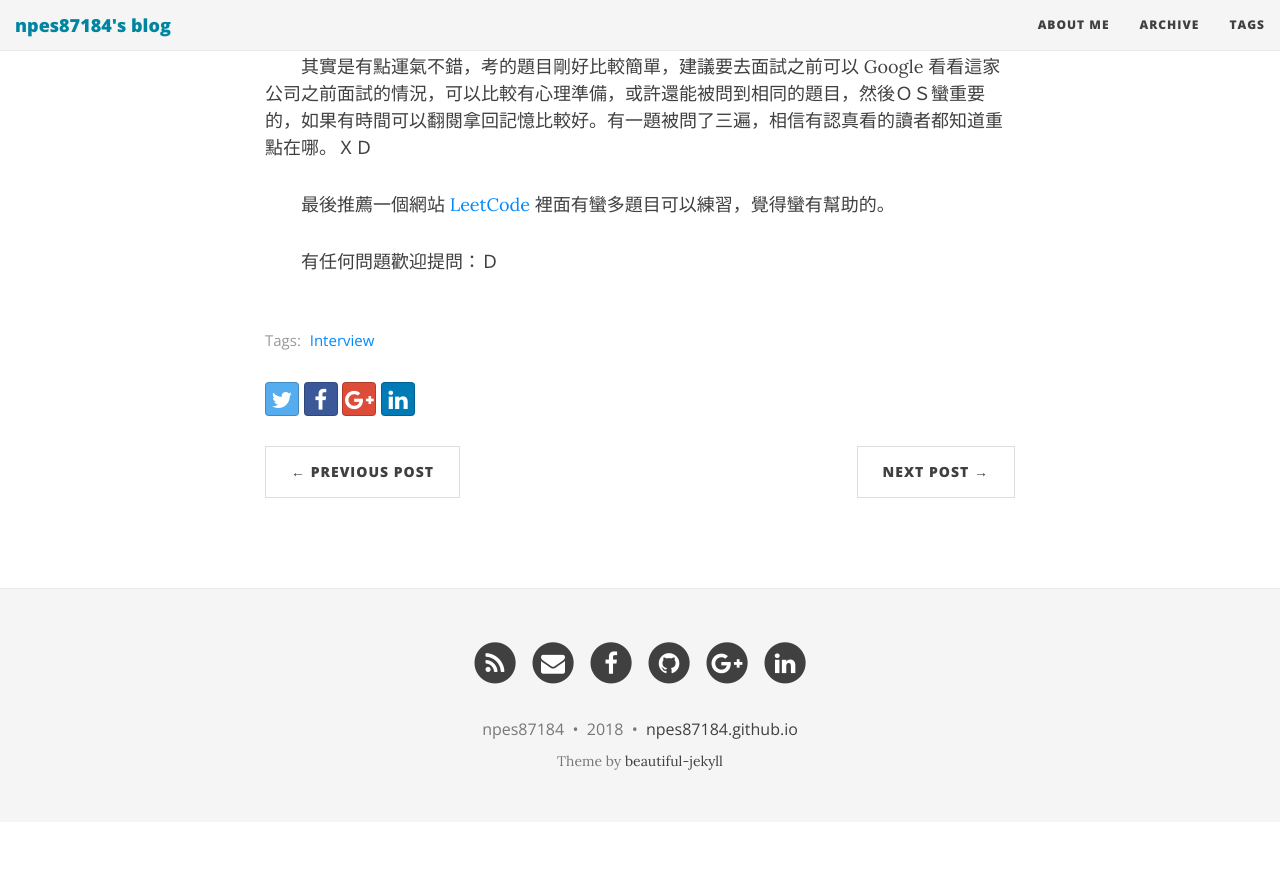
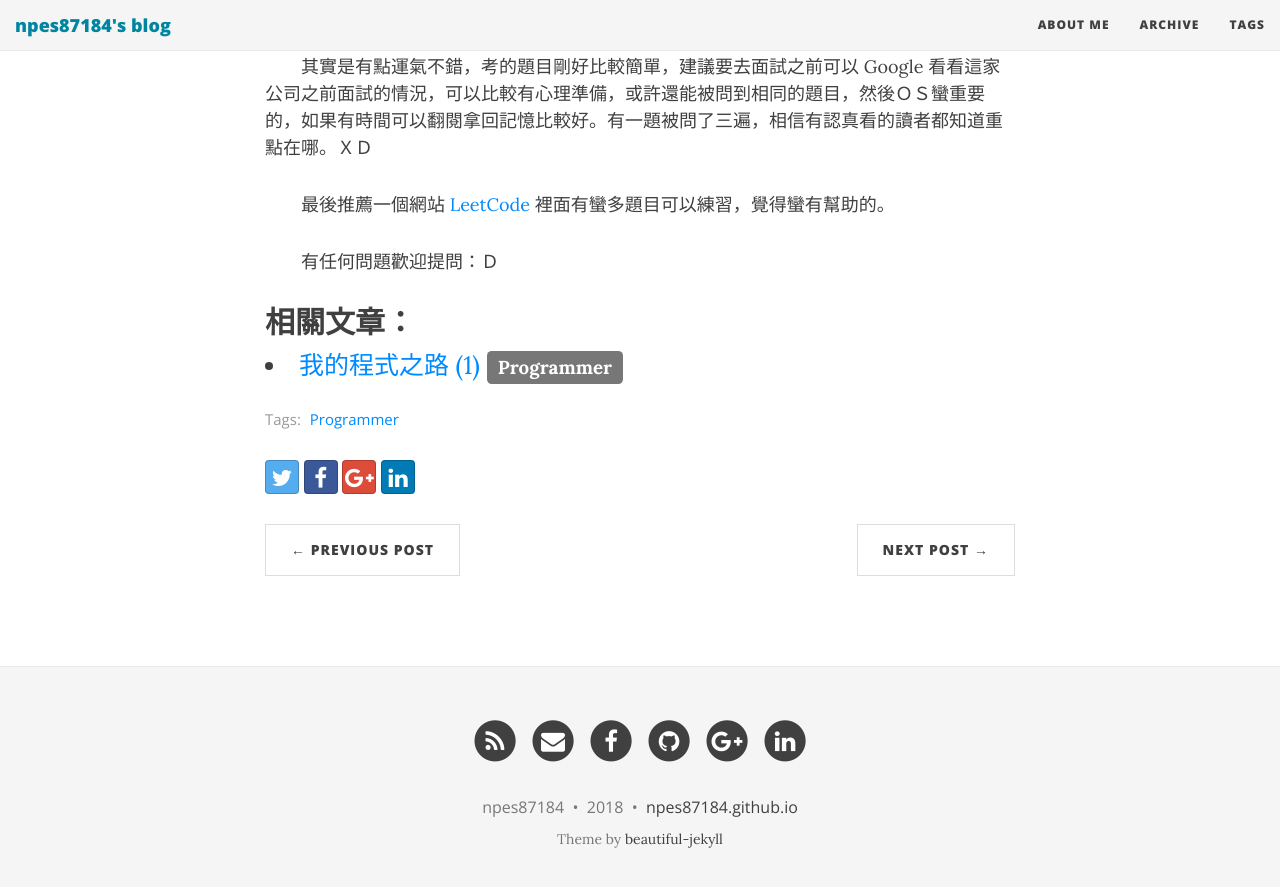
Before and after one commit to npes87184/npes87184.github.io, a Jekyll site: the page built from _posts/2015-9-5-interviewShare.md, in a window 1280 px wide and 900 px high, scrolled down 1880 px. Shown: the top 887 px of the window. Built offline with Jekyll 4.4.1, drawn with Linux system fonts in a browser that asks for light colours; nearby versions of some CDN libraries; before the commit the page ends 2702 px from its top, so only the background shows below that; some of the changed lines change nothing that is shown.

Commit message:
2018-7-13

```diff
--- a/_posts/2015-9-5-interviewShare.md
+++ b/_posts/2015-9-5-interviewShare.md
@@ -2,7 +2,7 @@
 layout: post
 title: "群暉及聯發科研替面試分享"
 description: 分享面試群暉及聯發科時被問的問題及自己當時的解答等。
-tags: [Interview]
+tags: [Programmer]
 comments: true
 ---
 ## 群暉：
--- /dev/null
+++ b/_posts/2018-7-13-my-road-of-programmer-1.md
@@ -0,0 +1,75 @@
+---
+layout: post
+title: "我的程式之路 (1)"
+description: 分享資工跨考生學習程式的旅程。
+tags: [CSIE, Programmer]
+comments: true
+---
+
+研究所剛畢業兩年，相當於剛在業界打混了兩年，
+分享一下自己的程式學習經驗，希望可以幫到新進來的同學。
+
+個人是應用數學系跨考資工所的。在決定要考試 (大三) 才開始去修資工系的資料結構
+跟演算法，基本上是那時候才算開始真正學程式，之前應數系雖然也會教 c/c++，但是非
+常的淺。印象很深刻的一點是在大三那時候，連什麼是建構子都不知道。
+
+之後開始讀考試的書，這時候開始會嘗試實作考試會用到的一些資料結構。
+
+這階段程式能力雖然有進步，但是渾渾噩噩沒有個具體方向，
+擔心未來能力不足。在確定考上之後，給自己訂了一個目標：寫一個足以上架的 app。
+
+為了達成這個目標，開始學習 Java，物件導向，簡單的 Android。最終最終變成了：
+[S2TDroid](https://github.com/npes87184/S2TDroid)，一個可以在手機端繁簡轉換的
+APP。透過這個 APP，打下了良好的物件導向基礎，對於之後的工作，這個基礎帶來許多
+幫助。而這個作品也在剛畢業找工作的時候給了蠻多幫助。讓面試官提問的範圍縮小到自
+己較有把握的部分。
+
+到了研究所為了更進一步精進程式，選了幾堂份量較重，或是程式難度較高的課。
+印象比較深刻的是寫了很多 ML 功課，還有 JPEG decoder。尤其是該死的 JPEG，使出寫
+渾身解術寫完後，覺得對於 C 的理解昇華了...
+
+研究所這段時間自己給予的目標是在開源社群中貢獻，因自己很喜歡看小說，也有在玩
+Andoird 刷機，最終在 [GravityBox](https://github.com/GravityBox/GravityBox) 以及
+[JNovelDownloader](https://github.com/pupuliao/JNovelDownloader) 有了數筆
+commits。
+
+但因為研替是在碩一下就找工作，這兩個在找研替工作並沒有給到幫助，但自己覺得這是
+一個不錯的經驗跟自我實現，學會追 code，以及能夠改變世界，幫助到其他人的成就感。
+
+碩士兩年，最重要的事情就是畢業，並且繼續精進程式，正常來說這兩件事情並不會衝突
+就是了。
+
+對於跨考找工作是否會有影響，個人心得是如果有心學習，那是不用擔心的。身邊有幾
+個同事都是跨來資工的。
+
+開始工作後，接觸到較大的程式，剛開始總覺得自己跟不上同事的腳步，但隨著對於架構
+越來越熟悉，就能漸漸的上手了。這段時間自己的心得是，保持上進心，有學習的機會就
+學。以及雖然快速把事情做完很重要，但是學到東西同樣重要，舉個例子來說，有時候可
+能可以猜一下 bug 在哪，並且快速修改一下接著馬上測試也沒問題就進了，但是其實這
+時可以放慢腳步學習 debugger 的用法，並透過 debugger 真正確認的問題在哪。
+
+而在工作中因為是許多人在維護一個 project，會有許多在學校中無法學到的經驗，比方
+說：Review，溝通，架構設計等。
+
+在工作中，當 project 漸漸上手後或許會有點鬆懈，為了不要太過安逸，許多同事都有
+自己的方法，就自己所知，有的同事每星期都會寫 leetcode contest，有的會參加開源會
+議去發表議題或是聽演講學習新知。也有同事下班會去看 C++ pattern 的書之類的。
+
+而個人是對開源程式挺有熱情的，目前閒暇是繼續看 open source，最近在
+[Qemu](https://www.qemu.org/) 跟 [Magisk](https://github.com/topjohnwu/Magisk)
+也有一點點的貢獻。
+
+個人從開始學程式，到現在的旅程，大概就如文章所說，或許有點老生常談，但簡單總結
+一下幾點：
+
+1. 給自己一個目標，然後真的想盡辦法去完成他，應該會挺有收穫的。
+2. 知道自己的缺點，想盡辦法改善。以這篇來說因為知道自己程式比不上別人，所以挑選
+   較需要程式的課程精進。
+3. 如果有心的話，可以嘗試使用開源軟體，並回饋給開源，可以學到許多東西，也是面試
+   時的籌碼之一。
+4. 學會使用工具也很重要。(grep 追 code、用 tag 快速找函式、debugger 等)
+5. 保持寫 code 的手感。
+
+有問題歡迎一起來討論。
+
+謝謝
```
